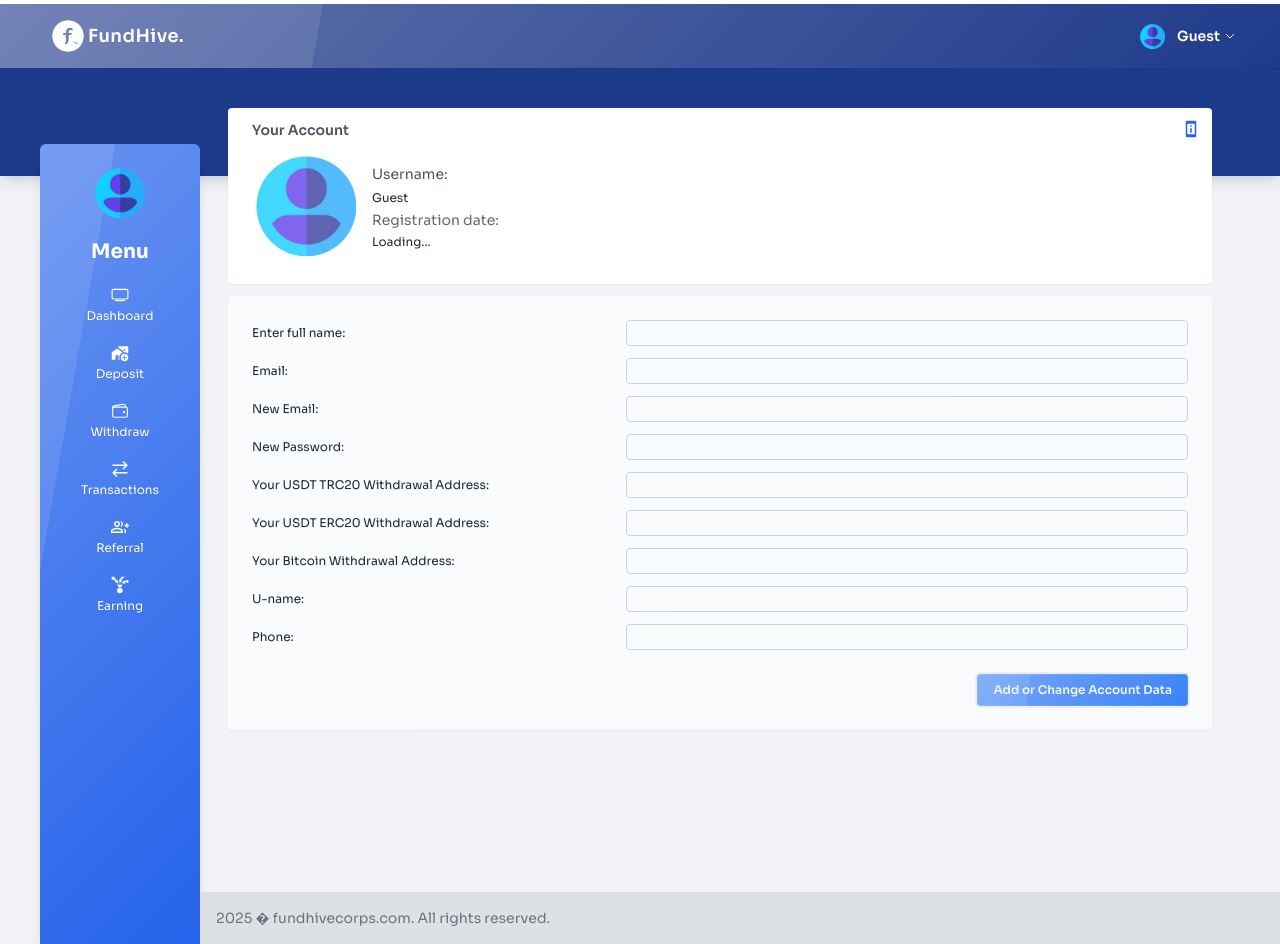
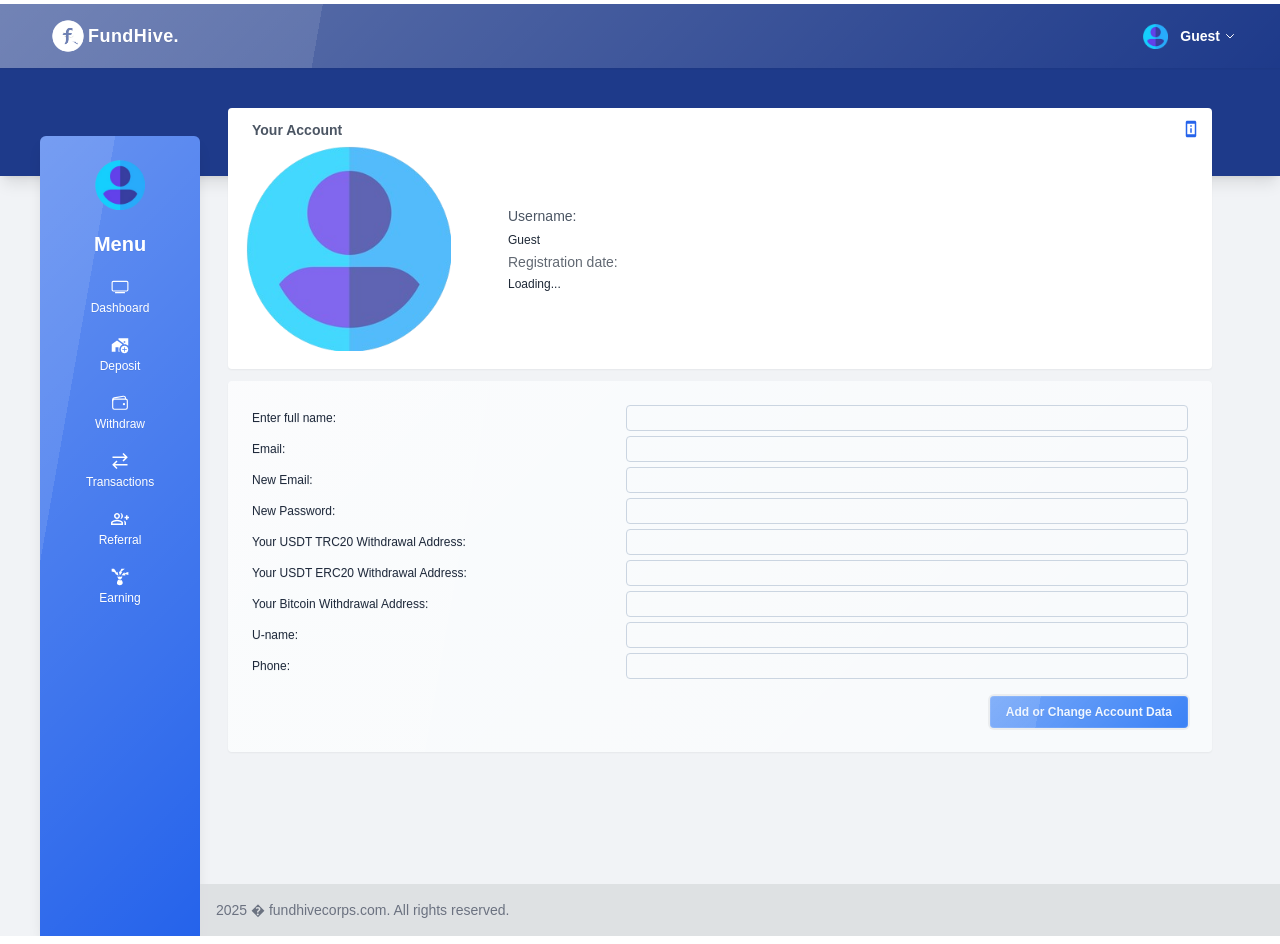
Before and after one commit to Swings0/FundHive, a Next.js app: page /profile in a window 1280 px wide. Built offline with nearby package versions, Linux system fonts and the light colour scheme; no server answers.

Commit message:
Support Bot

```diff
--- a/src/app/components/Layout.tsx
+++ b/src/app/components/Layout.tsx
@@ -21,7 +21,7 @@ const Layout = ({ children, username }: LayoutProps) => {
         <div className="flex flex-col relative">
           {/* Sidebar and Main Content */}
           <div className="flex flex-col lg:flex-row lg:mx-10 mt-[-48px] min-h-screen  z-10">
-            <div className="mt-4">
+            <div className="mt-2">
               {/* Sidebar */}
               <Sidebar />
             </div>
@@ -34,7 +34,7 @@ const Layout = ({ children, username }: LayoutProps) => {
             </div>
 
           <div className="">
-           <footer className="lg:absolute bottom-0 lg:left-40 w-full bg-[#dadcdf] text-gray-500 text-left p-4 text-xs lg:text-sm z-0 lg:ml-10 bg-opacity-80 whitespace-nowrap mt-16 md:mt-16 lg:mt-5">
+           <footer className="lg:absolute bottom-0 lg:left-40 w-full bg-[#dadcdf] text-gray-500 text-left lg:p-4 p-5 text-xs lg:text-sm z-0 lg:ml-10 bg-opacity-80 whitespace-nowrap mt-16 md:mt-16 lg:mt-5">
             2025 � fundhivecorps.com. All rights reserved.
           </footer>
           </div>
--- a/src/app/components/Sidebar.tsx
+++ b/src/app/components/Sidebar.tsx
@@ -38,12 +38,11 @@ const Sidebar = () => {
 
   const handleScroll = () => {
     // Show the second navbar when scrolling down past 50px
-    if (window.scrollY > 50) {
+    if (window.scrollY > 20) {
       setIcon(icon);
       setIsOpen(isOpen);
     } else {
      return(false)
-
     }
   };
   useEffect(() => {
--- a/src/app/faq/page.tsx
+++ b/src/app/faq/page.tsx
@@ -23,7 +23,7 @@ const page = () => {
 
         <div className="bg-slate-50 flex flex-col justify-center items-center  py-24 ">
           <div className="flex flex-col items-center justify-center text-slate-900  lg:pb-10 pb-8">
-            <h2 className="lg:text-3xl md:text-3xl text-center text-[1.665rem] font-bold">
+            <h2 className="lg:text-3xl md:text-3xl text-center text-2xl font-bold">
               Frequently Asked Questions
             </h2>
           </div>
@@ -84,7 +84,7 @@ const page = () => {
               <div>
                 <strong>How can I change my e-mail address or password?</strong>
                 <p>
-                  Log into your nordhavencorps.com account and click on the
+                  Log into your fundhivecorps.com account and click on the
                   &quot;Account Information&quot;. You can change your e-mail address and
                   password there.
                 </p>
--- a/src/app/globals.css
+++ b/src/app/globals.css
@@ -230,3 +230,45 @@ html, body{
     --radius: 0.5rem;
   }
 }
+
+
+@media (min-width: 1024px) and (max-width: 1439px) {
+  .profile {
+    width: 100%;
+    height: fit-content;
+    padding: 5px;
+  }
+
+  .vest{
+   display: flex;
+   flex-direction: column;
+   gap: 5px;
+  }
+
+  .top{
+    padding: 6px;
+  }
+
+  .img{
+    width: 80%;
+    height: 80%;
+  }
+
+}
+
+
+body {
+  font-family: Arial, sans-serif;
+}
+
+.chatbot {
+  position: fixed;
+  bottom: 20px;
+  right: 20px;
+  width: 200px;
+  height: 200px;
+  background: white;
+  border-radius: 8px;
+  box-shadow: 0 4px 8px rgba(0, 0, 0, 0.1);
+  overflow: hidden;
+}
--- a/src/app/layout.tsx
+++ b/src/app/layout.tsx
@@ -3,6 +3,7 @@ import localFont from "next/font/local";
 import { Sora } from "next/font/google";
 import "./globals.css";
 import Providers from "./Providers";
+
 
 
 
@@ -40,6 +41,8 @@ export default function RootLayout({
       <Providers>
         {children}
       </Providers>
+       <script defer src="https://app.fastbots.ai/embed.js" data-bot-id="cm3suitcw0eaosvbm7id1fvcr"></script>
+
       </body>
     </html>
   );
--- a/src/app/profile/page.tsx
+++ b/src/app/profile/page.tsx
@@ -181,15 +181,15 @@ const Page = () => {
   return (
     <div className="">
       <Layout username={''}>
-        <div className="w-full bg-white rounded-sm shadow-sm lg:p-3 md:p-5 p-3 mt-[-24px] flex flex-row justify-end z-10">
+        <div className="w-full bg-white rounded-sm shadow-sm lg:p-3 md:p-5 p-3 mt-[-24px] flex flex-row justify-end z-10 top">
           <div className=" w-full mx-auto items-center gap-5">
             <h1 className="text-sm font-semibold  text-gray-600 ml-3 ">
               Your Account
             </h1>
             <div className="flex items-center w-full mx-auto">
-              <div className="p-4">
+              <div className="p-4 top">
                 <Image
-                  className="opacity-80"
+                  className="opacity-80 img"
                   src={"/avatar3.png"}
                   alt=""
                   width={100}
@@ -265,8 +265,8 @@ const Page = () => {
           )}
         </div>
 
-        <div className="w-full bg-slate-50 glass rounded-sm shadow-sm lg:p-5  md:p-6 py-5 px-4  mt-3 lg:mb-0 mb-10">
-          <form className="flex flex-col gap-3 p-1" onSubmit={handleSubmit}>
+        <div className="w-full bg-slate-50 glass rounded-sm shadow-sm lg:p-5  md:p-6 py-5 px-4  mt-3 lg:mb-0 mb-10 profile">
+          <form className="flex flex-col gap-3 p-1 vest" onSubmit={handleSubmit}>
             <div className="lg:flex lg:items-center lg:justify-between md:flex md:items-center md:justify-between grid">
               <label className="text-xs text-slate-800 mb-1 lg:mb-0 md:mb-0">Enter full name:</label>
               <input
--- a/tsconfig.json
+++ b/tsconfig.json
@@ -1,6 +1,6 @@
 {
   "compilerOptions": {
-    "target": "ES2020",
+    "target": "ES6",
     "lib": ["dom", "dom.iterable", "esnext"],
     "allowJs": true,
     "skipLibCheck": true,
```
Also changed, not shown: package.json (+8 -1 lines), 1 other file (tests, documents, lock files or other folders).
